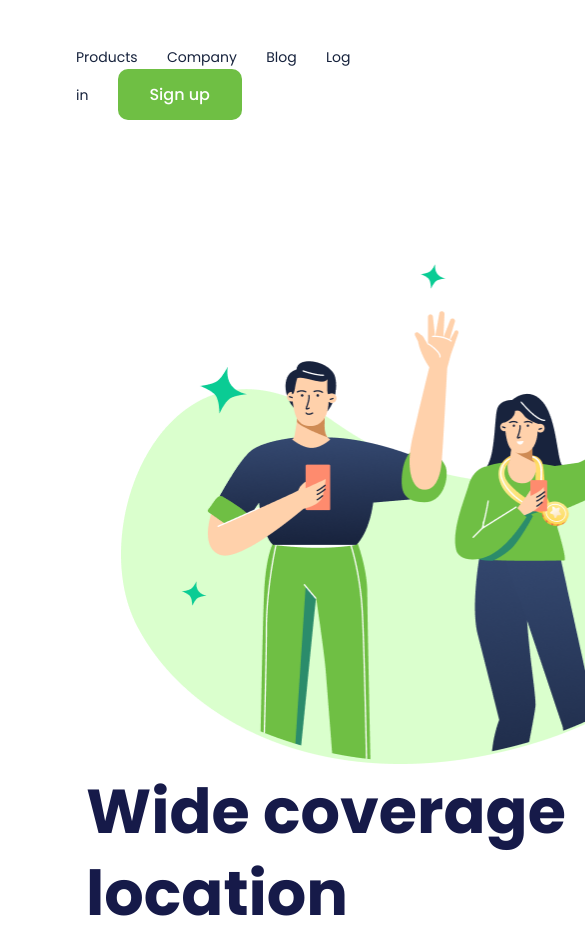
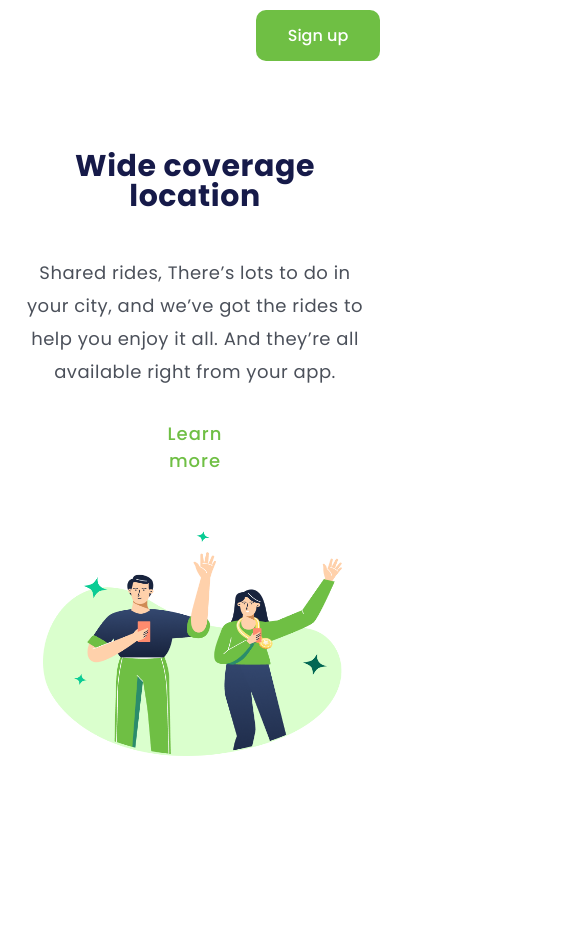
Before and after one commit to ViniVentura94/PrimeiroProjeto, a plain HTML site: page DesafioCSS.html in a window 390 px wide. Shown: the top 938 px of the page, 585 px wide, since content can reach past the window. After the commit the page ends 844 px from the top, so only its background shows below. Drawn offline with Linux system fonts and the light colour scheme.

Commit message:
Atualizado título e aplicado responsividade ao site

```diff
--- a/DesafioCSS.css
+++ b/DesafioCSS.css
@@ -78,5 +78,97 @@ p {
     letter-spacing: 1px;
     color: #6FBF44;
     cursor: pointer ;
+}
 
+@media screen and (max-width: 800px) {
+
+    body{
+        width: 100vw;
+        height: 100vh;
+        margin: 0;
+        padding: 0;
+    }
+
+    header {
+        width: 100vw;
+        margin: 0;
+        padding: 0;
+        margin-bottom: 76px;
+        display: flex;
+        justify-content: end;
+    }
+
+    main {
+        width: 100vw;
+        height: 80vh;
+        margin: 0;
+        padding: 0;
+        display: flex;
+        flex-direction: column-reverse;
+        justify-content: space-around;
+        align-items: center;
+    }
+
+    section {
+        width: 100vw;
+        height: 40vh;
+        margin: 0;
+        padding: 0;
+        display: flex;
+        flex-direction:column;
+        justify-content:space-around;
+    }
+    .link-header {
+        display: none;
+    }
+
+    .button-header {
+        margin-top: 10px;
+        margin-right: 10px;
+    }
+
+    .img-logo {
+        width: 305px;
+        height: 225px;
+        flex-shrink: 0;
+        margin: auto;
+    }
+
+    h1 {
+        width: 90vw;
+        height: 60px;
+        text-align: center;
+        font-size: 30px;
+        line-height: 30px; /* 100% */
+        letter-spacing: 0.596px;
+        margin: 0 auto;
+        display: flex;
+        justify-content: center;
+        align-items: center;
+    }
+
+    p {
+        width: 90vw;
+        height: 165px;
+        text-align: center;
+        font-size: 18px;
+        line-height: 33px; /* 183.333% */
+        letter-spacing: 0.5px;
+        margin: 0 auto;
+        display: flex;
+        align-items: center;
+        justify-content: center;
+    }
+
+    .link-section {
+        width: 112px;
+        height: 27px;
+        text-align: center;
+        font-size: 18px;
+        letter-spacing: 1px;
+        margin: 0 auto;
+        display: flex;
+        align-items: center;
+        justify-content: center;
+    }
 }
--- a/DesafioCSS.html
+++ b/DesafioCSS.html
@@ -10,7 +10,7 @@
     <link
         href="https://fonts.googleapis.com/css2?family=Poppins:ital,wght@0,100;0,200;0,300;0,400;0,500;0,600;0,700;0,800;0,900;1,100;1,200;1,300;1,400;1,500;1,600;1,700;1,800;1,900&display=swap"
         rel="stylesheet">
-    <title>Desafio CSS</title>
+    <title>Wide coverage location</title>
 </head>
 
 <body>
@@ -26,9 +26,7 @@
         <img src="./img/DesafioCSS.png" alt="foto-desafio" class="img-logo">
         <section>
             <h1>Wide coverage location</h1>
-            <p>Shared rides, There’s lots to do in your city, and we’ve got the rides to help you enjoy it all. And
-                they’re
-                all available right from your app.</p>
+            <p>Shared rides, There’s lots to do in your city, and we’ve got the rides to help you enjoy it all. And they’re all available right from your app.</p>
             <a class="link-section">Learn more</a>
         </section>
     </main>
```
